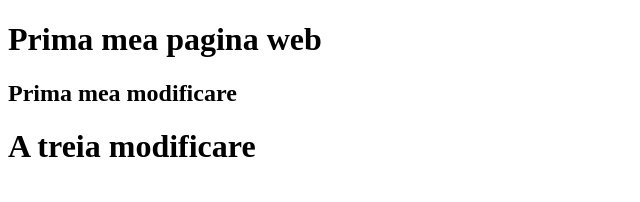
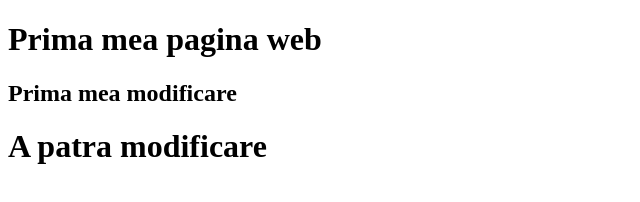
Before and after one commit to FeliciaBusca/demo, a plain HTML site: page index.html in a window 1280 px wide. Shown: the whole page, without its empty margins (0-640 px from the left). Drawn offline with Linux system fonts and the light colour scheme.

Commit message:
A patra modificare

```diff
--- a/index.html
+++ b/index.html
@@ -7,6 +7,6 @@
 <body>
     <h1>Prima mea pagina web</h1>
     <h2>Prima mea modificare</h2>
-    <h1>A treia modificare</h1>
+    <h1>A patra modificare</h1>
 </body>
 </html>
```
